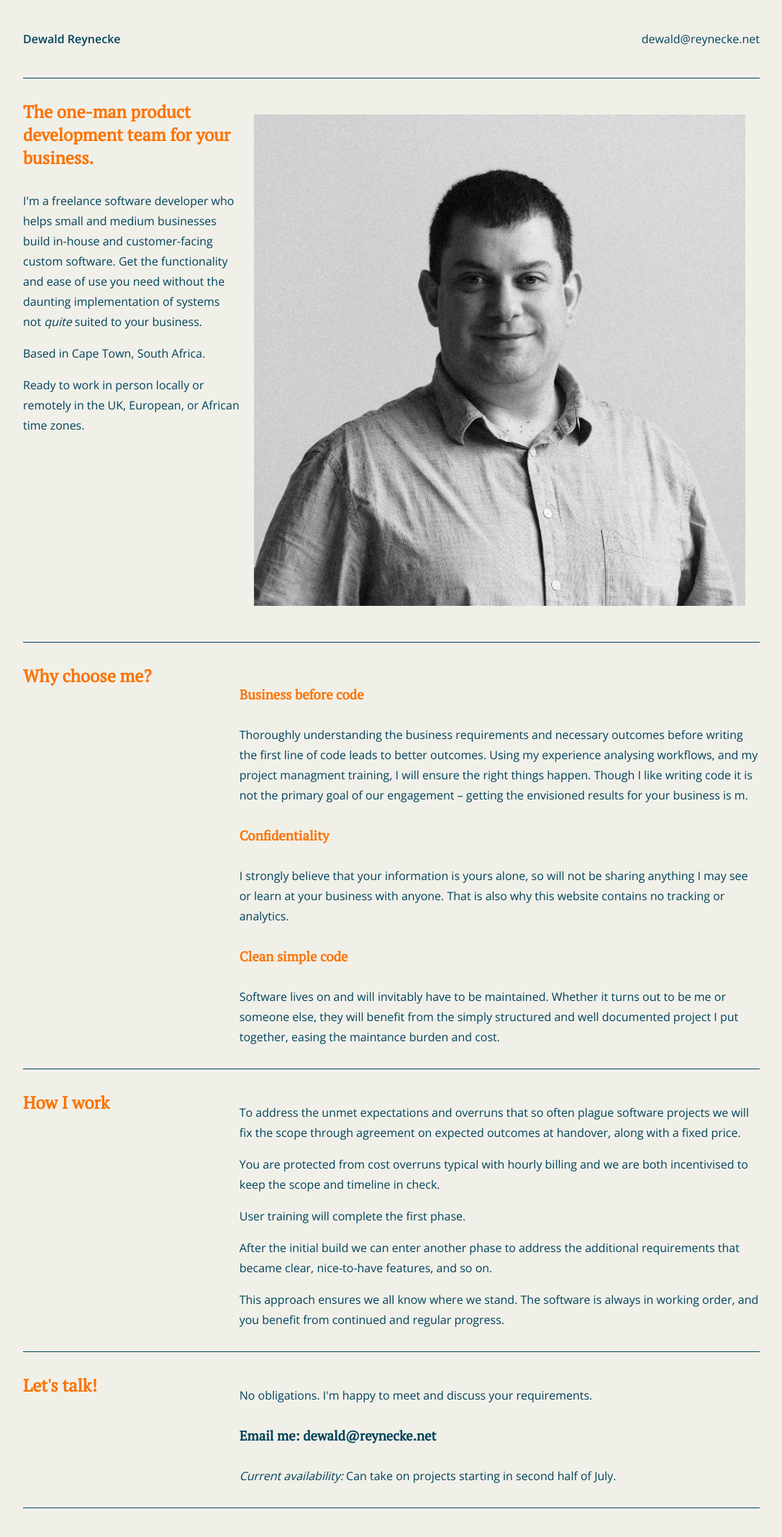
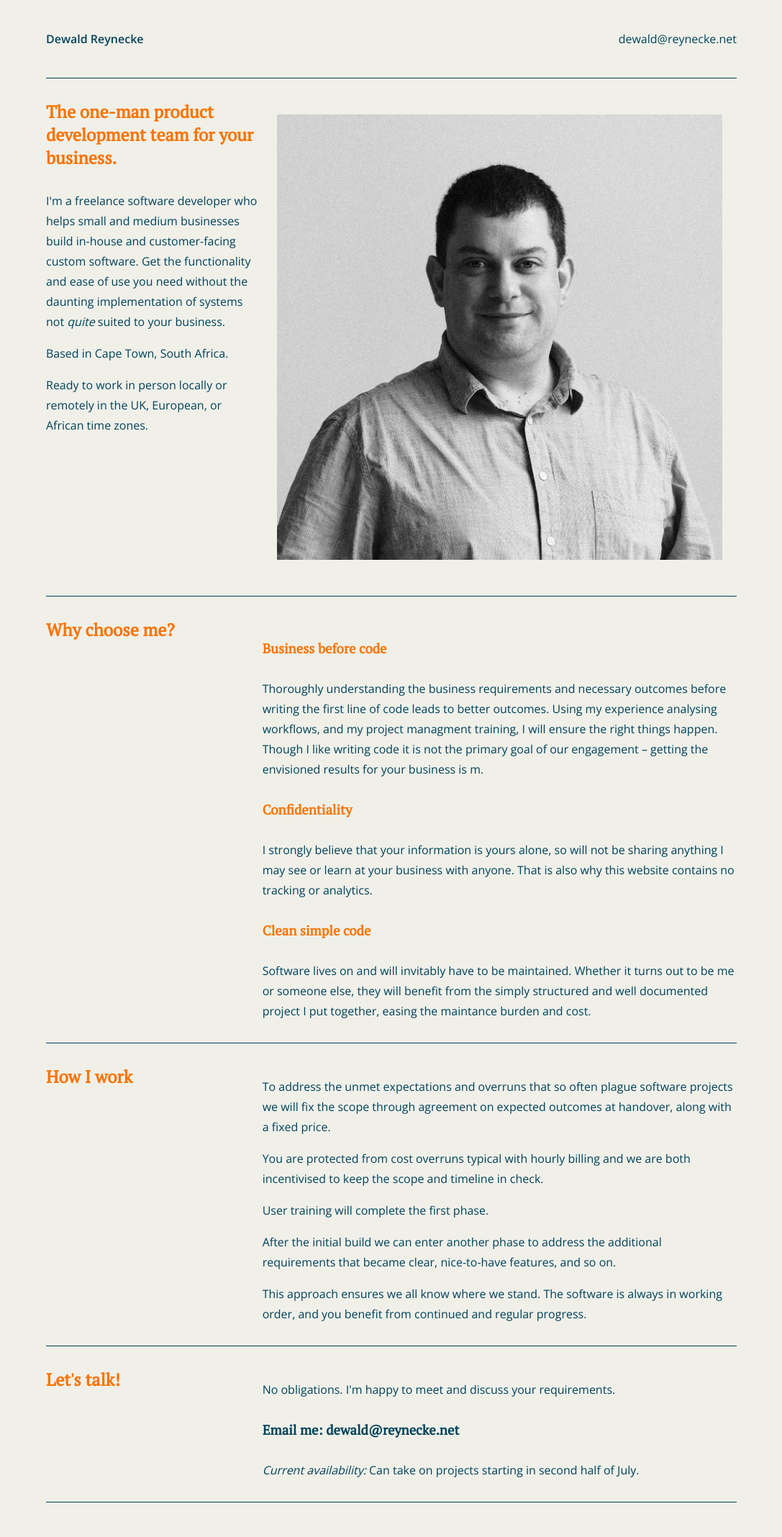
Before and after one commit to dewaldreynecke/dewaldreynecke, a PHP site: page / in a window 1280 px wide. Shown: the whole page at 72% size, without its empty margins (96-1183 px from the left). After the commit the page ends 2088 px from the top, so only its background shows below. Run offline with PHP 8.4, Linux system fonts and the light colour scheme.

Commit message:
add media query to constrain horizontal growth

```diff
--- a/style.css
+++ b/style.css
@@ -20,6 +20,7 @@ section {
   width: 80%;
   margin: 0 auto;
 }
+
 
 section > :first-child {
   flex-basis: 300px;
@@ -58,7 +59,7 @@ p {
   margin: 40px auto;
   display: flex;
   flex-wrap: wrap;
-  gap: 30px;
+  gap: 20px;
   justify-content: space-between;
 }
 
@@ -94,3 +95,13 @@ a {
   margin-trim: block;
 }
 /* end utility classes */
+
+/* MEDIA QUERY TO STOP IT GROWING TOO WIDE */
+@media (min-width: 1201px) {
+  section {
+    width: 960px;
+  }
+  .header {
+    width: 960px;
+  }
+}
```
